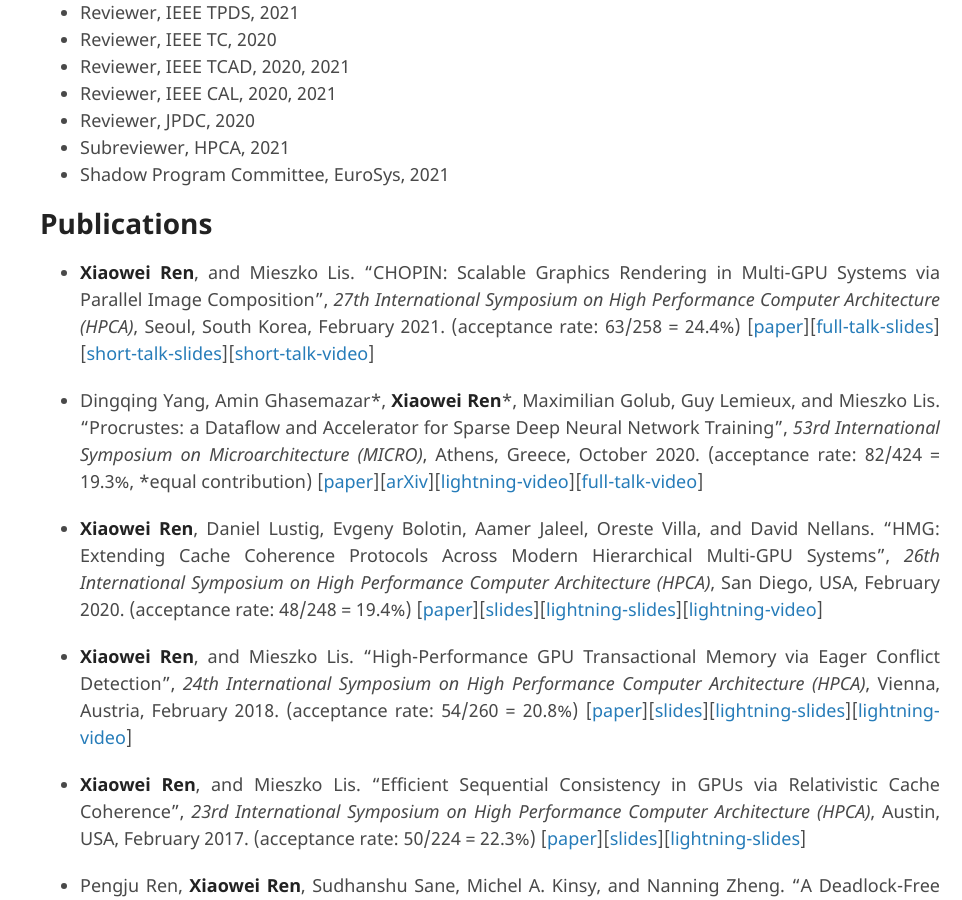
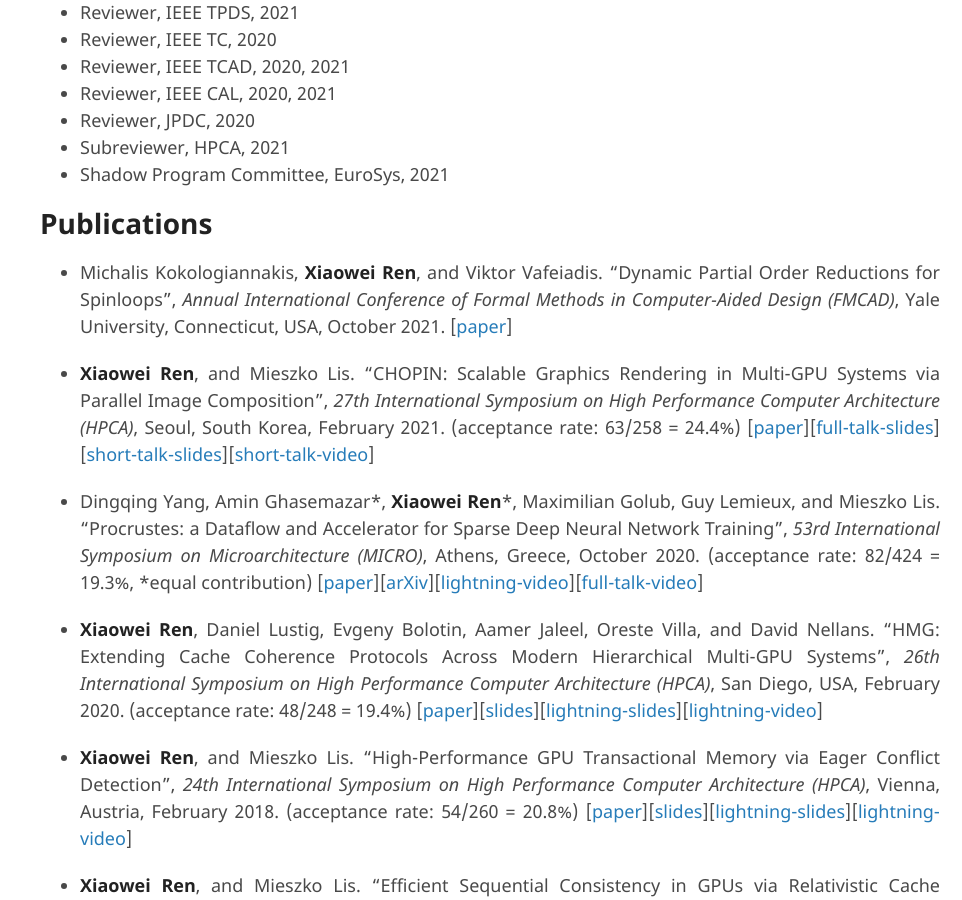
Before and after one commit to ericrxw/xiaoweiren, a Jekyll site: the page built from index.md, in a window 1280 px wide and 900 px high, scrolled down 1106 px. Shown: the whole window, without its empty margins (318-1280 px from the left). Built offline with Jekyll 4.4.1, drawn with Linux system fonts in a browser that asks for light colours; our own code applies the rules of GitHub Pages for plain Markdown files; the repository's description, which GitHub fills in, is left out.

Commit message:
update publication

```diff
--- a/index.md
+++ b/index.md
@@ -42,6 +42,8 @@
 
 # Publications
 
+* Michalis Kokologiannakis, **Xiaowei Ren**, and Viktor Vafeiadis. "Dynamic Partial Order Reductions for Spinloops", _Annual International Conference of Formal Methods in Computer-Aided Design (FMCAD)_, Yale University, Connecticut, USA, October 2021. [[paper](./docs/FMCAD2021/SAVER-FMCAD2021.pdf)]
+
 * **Xiaowei Ren**, and Mieszko Lis. "CHOPIN: Scalable Graphics Rendering in Multi-GPU Systems via Parallel Image Composition", _27th International Symposium on High Performance Computer Architecture (HPCA)_, Seoul, South Korea, February 2021. (acceptance rate: 63/258 = 24.4%) [[paper](./docs/HPCA2021/CHOPIN-HPCA2021.pdf)][[full-talk-slides](./docs/HPCA2021/CHOPIN-HPCA2021-full.pptx)][[short-talk-slides](./docs/HPCA2021/CHOPIN-HPCA2021-short.pptx)][[short-talk-video](https://youtu.be/mNZ3rVbiMnA)]
 
 * Dingqing Yang, Amin Ghasemazar\*, **Xiaowei Ren**\*, Maximilian Golub, Guy Lemieux, and Mieszko Lis. "Procrustes: a Dataflow and Accelerator for Sparse Deep Neural Network Training", _53rd International Symposium on Microarchitecture (MICRO)_, Athens, Greece, October 2020. (acceptance rate: 82/424 = 19.3%, \*equal contribution) [[paper](./docs/MICRO2020/Procrustes-MICRO2020.pdf)][[arXiv](https://arxiv.org/abs/2009.10976)][[lightning-video](https://youtu.be/JE54xyg5UOs)][[full-talk-video](https://youtu.be/9ev6W70elBI)]
```
Also changed, not shown: 1 other file.
